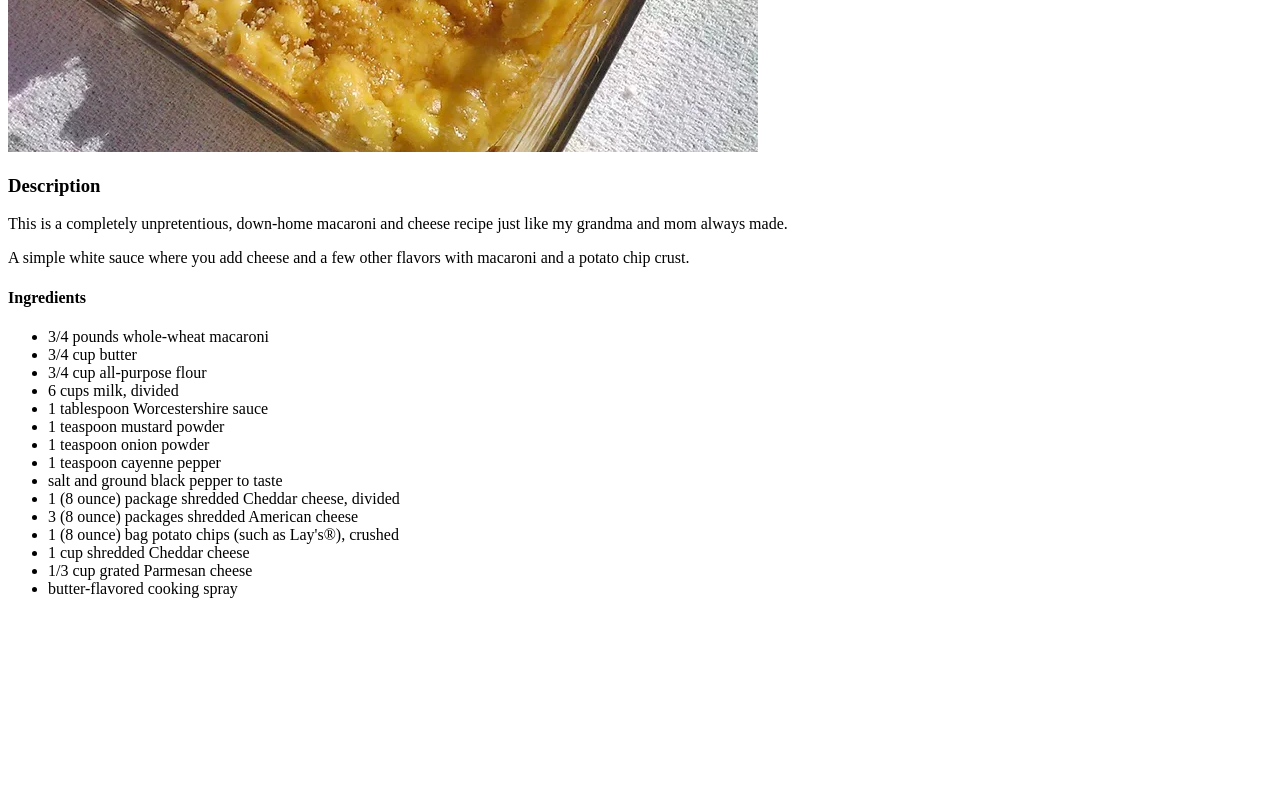
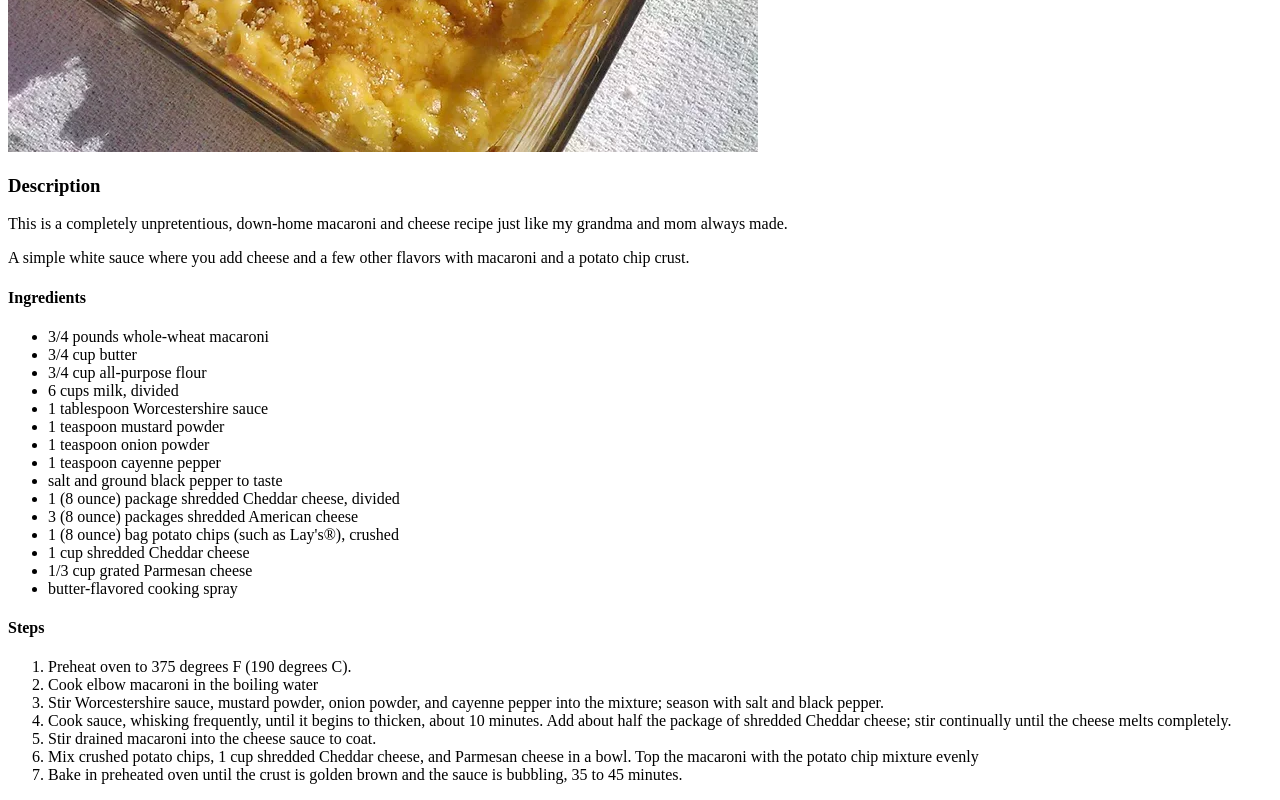
Before and after one commit to RafaelGervasio/odin-recipes, a plain HTML site: page recipes/mac-'n-cheese.html in a window 1280 px wide. Shown: the part 678-1478 px from the top of the page. Before the commit the page ends 1292 px from the top, so only its background shows below. Drawn offline with Linux system fonts and the light colour scheme.

Commit message:
Added steps to mac 'n cheese. Linked mac 'n cheese to index.html

```diff
--- a/recipes/mac-'n-cheese.html
+++ b/recipes/mac-'n-cheese.html
@@ -32,6 +32,18 @@
         <li>butter-flavored cooking spray</li>
     </ul>
 
+    <h4>Steps</h4>
+
+    <ol>
+        <li>Preheat oven to 375 degrees F (190 degrees C).</li>
+        <li>Cook elbow macaroni in the boiling water</li>
+        <li>Stir Worcestershire sauce, mustard powder, onion powder, and cayenne pepper into the mixture; season with salt and black pepper.</li>
+        <li>Cook sauce, whisking frequently, until it begins to thicken, about 10 minutes. Add about half the package of shredded Cheddar cheese; stir continually until the cheese melts completely.</li>
+        <li>Stir drained macaroni into the cheese sauce to coat. </li>
+        <li>Mix crushed potato chips, 1 cup shredded Cheddar cheese, and Parmesan cheese in a bowl. Top the macaroni with the potato chip mixture evenly</li>
+        <li>Bake in preheated oven until the crust is golden brown and the sauce is bubbling, 35 to 45 minutes.</li>
+    </ol>
+
 
 </body>
 </html>
```
Also changed, not shown: index.html (+4 -1 lines).
